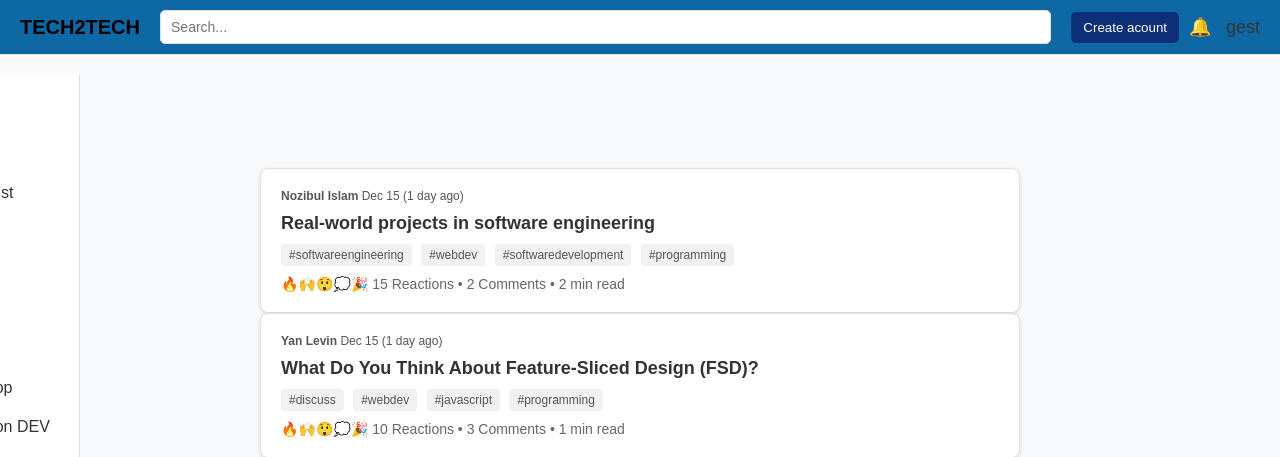
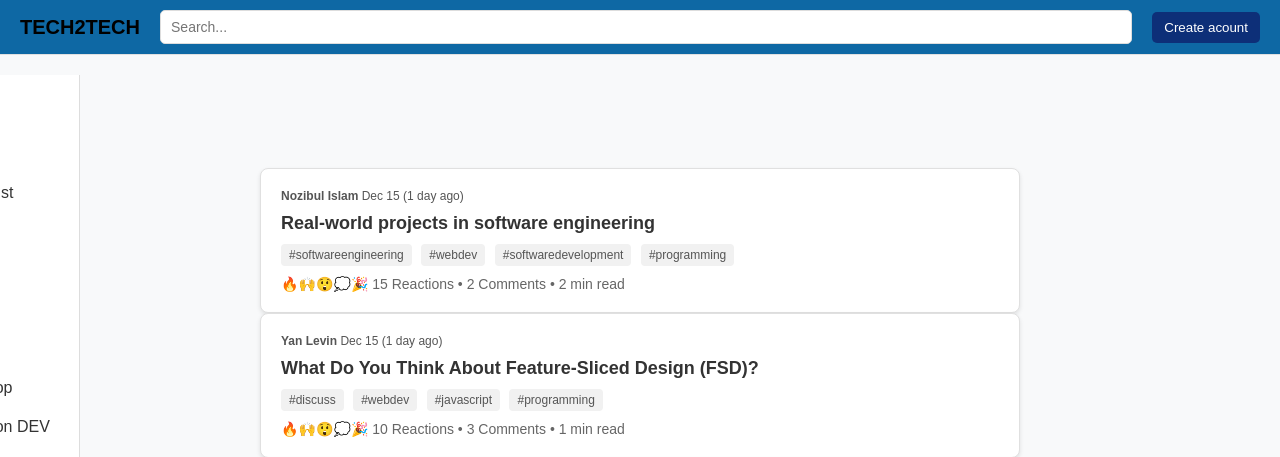
Before and after one commit to zakariyabentaleb/TECH2TECH, a PHP site: page / in a window 1280 px wide. Shown: the top 457 px of the page. Run offline with PHP 8.4, Linux system fonts and the light colour scheme.

Commit message:
update in my index pages

```diff
--- a/index.php
+++ b/index.php
@@ -11,10 +11,7 @@
         <div class="logo">TECH2TECH</div>
         <input type="text" placeholder="Search..." class="search-bar">
         <a href="/login.php"><button class="create-post-btn">Create acount</button></a>
-        <div class="icons">
-            <span class="bell">🔔</span>
-            <span class="user-avatar">gest</span>
-        </div>
+
     </header>
     <main>
     <aside class="sidebar">
--- a/style.css
+++ b/style.css
@@ -70,10 +70,8 @@ header {
     margin-left: 10px;
     cursor: pointer;
     font-size: 18px;
-
 }
 
-/* Main content */
 main {
     display: flex;
     flex-direction: column;
```
